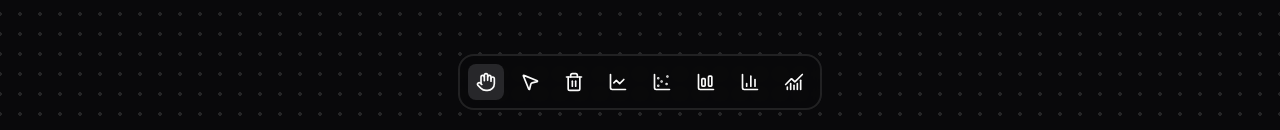
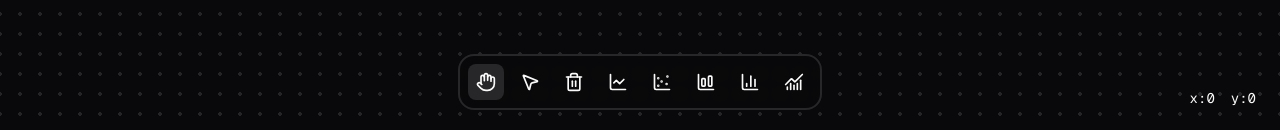
Before and after one commit to minollisantiago/Plots_workbench, a React (Vite) app in the folder client/: page / in a window 1280 px wide. Shown: the part 666-796 px from the top of the page. Built offline with nearby package versions, Linux system fonts and the light colour scheme.

Commit message:
Feat: new canvas are rendered at the center of the screen always, even after the user pans around the screen

```diff
--- a/client/src/App.tsx
+++ b/client/src/App.tsx
@@ -1,10 +1,12 @@
 import './styles/style.css';
+import { useState } from 'react';
 import { useToolState } from '@/hooks/use-tool-state';
 import { CanvasContainer } from '@/components/plots/ui';
 import { PlotCanvas } from '@/components/plots/plot-canvas';
 import { CanvasWorkspace, Dock, Bookmarks } from '@/components/ui/custom';
 
 function App() {
+  const [workspacePosition, setWorkspacePosition] = useState({ x: 0, y: 0 });
 
   const {
     selectedDockTool, canvases, IsWorkspaceDraggable,
@@ -17,11 +19,16 @@ function App() {
 
       <Bookmarks />
 
-      <CanvasWorkspace isDraggable={IsWorkspaceDraggable} resetPositionThreshold={1000}>
+      <CanvasWorkspace
+        isDraggable={IsWorkspaceDraggable}
+        resetPositionThreshold={1000}
+        onPositionChange={setWorkspacePosition}
+      >
         {canvases.map((id, index) => (
           <CanvasContainer
             key={id}
             id={id}
+            parentPosition={workspacePosition}
             canvasOffset={index * 12}
             zIndex={canvases.indexOf(id) + 1}
             isDraggable={IsCanvasDraggable}
--- a/client/src/components/plots/ui/canvas-container.tsx
+++ b/client/src/components/plots/ui/canvas-container.tsx
@@ -4,21 +4,23 @@ import { Button } from "@/components/ui/button"
 import { useState, useRef, MouseEvent, ReactNode } from "react";
 
 interface Props {
-  id: string
-  canvasHeight?: string
-  canvasWidth?: string
-  canvasOffset?: number
-  zIndex: number
-  isDraggable: boolean
-  onFocus: (id: string) => void
-  onRemove?: () => void
-  children?: ReactNode
+  id: string;
+  canvasHeight?: string;
+  canvasWidth?: string;
+  parentPosition?: { x: number, y: number };
+  canvasOffset?: number;
+  zIndex: number;
+  isDraggable: boolean;
+  onFocus: (id: string) => void;
+  onRemove?: () => void;
+  children?: ReactNode;
 }
 
 export const CanvasContainer = ({
   id,
   canvasHeight,
   canvasWidth,
+  parentPosition = { x: 0, y: 0 },
   canvasOffset,
   zIndex,
   isDraggable,
@@ -34,8 +36,8 @@ export const CanvasContainer = ({
 
   const [position, setPosition] = useState<Record<string, number>>(() => {
     return {
-      x: Math.max(0, (window.innerWidth - defaultSize.width) / 2) + (canvasOffset ? canvasOffset : 0),
-      y: Math.max(0, (window.innerHeight - defaultSize.height) / 2) + (canvasOffset ? canvasOffset : 0),
+      x: Math.max(0, (window.innerWidth - defaultSize.width) / 2) + (canvasOffset ? canvasOffset : 0) - parentPosition.x,
+      y: Math.max(0, (window.innerHeight - defaultSize.height) / 2) + (canvasOffset ? canvasOffset : 0) - parentPosition.y,
     }
   });
 
--- a/client/src/components/ui/custom/dock/dock.tsx
+++ b/client/src/components/ui/custom/dock/dock.tsx
@@ -26,7 +26,7 @@ export const Dock = ({ selectedTool, onSelect }: Props) => {
   return (
     <div
       className="fixed bottom-6 left-1/2 -translate-x-1/2 flex items-center
-      gap-2 p-2 rounded-2xl bg-background/90 backdrop-blur-sm border-2 border-white/10 z-50"
+      gap-2 p-2 rounded-2xl bg-background/90 backdrop-blur-sm border-2 z-50"
     >
 
       {DOCK_TOOLS.map((tool) => {
--- a/client/src/components/ui/custom/workspace/canvas-workspace.tsx
+++ b/client/src/components/ui/custom/workspace/canvas-workspace.tsx
@@ -8,10 +8,11 @@ import { Tooltip, TooltipContent, TooltipProvider, TooltipTrigger } from "@/comp
 interface Props {
   isDraggable: boolean;
   resetPositionThreshold?: number;
+  onPositionChange?: (position: { x: number, y: number }) => void;
   children: ReactNode;
 }
 
-export const CanvasWorkspace = ({ isDraggable, resetPositionThreshold, children }: Props) => {
+export const CanvasWorkspace = ({ isDraggable, resetPositionThreshold, onPositionChange, children }: Props) => {
   const [position, setPosition] = useState<Record<string, number>>({ x: 0, y: 0 });
   const [isDragging, setIsDragging] = useState(false);
 
@@ -30,10 +31,12 @@ export const CanvasWorkspace = ({ isDraggable, resetPositionThreshold, children
 
   const handleDrag = (e: MouseEvent) => {
     if (!isDragging) return;
-    setPosition({
+    const newPosition = {
       x: e.clientX - dragOffset.current.x,
       y: e.clientY - dragOffset.current.y,
-    });
+    }
+    setPosition(newPosition);
+    onPositionChange?.(newPosition);
   };
 
   const handleDragEnd = () => {
@@ -42,7 +45,9 @@ export const CanvasWorkspace = ({ isDraggable, resetPositionThreshold, children
   };
 
   const resetPosition = () => {
-    setPosition({ x: 0, y: 0 });
+    const newPosition = { x: 0, y: 0 };
+    setPosition(newPosition);
+    onPositionChange?.(newPosition);
   }
 
   // custom hook for keybind actions
@@ -62,9 +67,14 @@ export const CanvasWorkspace = ({ isDraggable, resetPositionThreshold, children
       onMouseLeave={handleDragEnd}
       onMouseDown={handleDragStart}
     >
+
+      {/* Center workspace button */}
       {
         (Math.abs(position.x) > resetThreshold || Math.abs(position.y) > resetThreshold) &&
-        <div className="fixed bottom-6 left-2 flex items-center p-2 rounded-2xl bg-background/90 backdrop-blur-sm border-2 border-white/10 z-50">
+        <div
+          className="fixed bottom-6 left-2 flex items-center p-2 rounded-2xl
+          bg-background/90 backdrop-blur-sm border-2 z-50"
+        >
           <TooltipProvider delayDuration={TooltipConfig.delayDuration} skipDelayDuration={TooltipConfig.skipDelayDuration}>
             <Tooltip>
               <TooltipTrigger asChild>
@@ -84,6 +94,16 @@ export const CanvasWorkspace = ({ isDraggable, resetPositionThreshold, children
           </TooltipProvider>
         </div>
       }
+
+      {/* Coordinates display */}
+      <div
+        className="fixed bottom-2 right-2 h-14 w-auto p-2 px-4 flex flex-row gap-4 items-center justify-center z-50"
+      >
+        <p className="text-sm font-mono">{`x:${position.x}`}</p>
+        <p className="text-sm font-mono">{`y:${position.y}`}</p>
+      </div>
+
+      {/* Workspace & children */}
       <div
         className="absolute h-screen w-screen inset-0 bg-inherit"
         style={{
--- a/client/src/styles/style.css
+++ b/client/src/styles/style.css
@@ -927,6 +927,10 @@ body {
   left: 50%;
 }
 
+.left-2 {
+  left: 0.5rem;
+}
+
 .left-\[50\%\] {
   left: 50%;
 }
@@ -959,16 +963,12 @@ body {
   top: 50%;
 }
 
-.top-6 {
-  top: 1.5rem;
-}
-
-.bottom-10 {
-  bottom: 2.5rem;
-}
-
-.left-2 {
-  left: 0.5rem;
+.bottom-2 {
+  bottom: 0.5rem;
+}
+
+.bottom-1 {
+  bottom: 0.25rem;
 }
 
 .z-50 {
@@ -1024,6 +1024,10 @@ body {
   height: 3rem;
 }
 
+.h-14 {
+  height: 3.5rem;
+}
+
 .h-16 {
   height: 4rem;
 }
@@ -1068,10 +1072,6 @@ body {
   height: 100vh;
 }
 
-.h-24 {
-  height: 6rem;
-}
-
 .max-h-\[300px\] {
   max-height: 300px;
 }
@@ -1150,10 +1150,6 @@ body {
 
 .w-screen {
   width: 100vw;
-}
-
-.w-24 {
-  width: 6rem;
 }
 
 .min-w-10 {
@@ -1419,10 +1415,6 @@ body {
   border-color: hsl(var(--muted));
 }
 
-.border-white\/10 {
-  border-color: rgb(255 255 255 / 0.1);
-}
-
 .border-l-transparent {
   border-left-color: transparent;
 }
@@ -1489,21 +1481,6 @@ body {
 
 .bg-transparent {
   background-color: transparent;
-}
-
-.bg-rose-400 {
-  --tw-bg-opacity: 1;
-  background-color: rgb(251 113 133 / var(--tw-bg-opacity, 1));
-}
-
-.bg-rose-100 {
-  --tw-bg-opacity: 1;
-  background-color: rgb(255 228 230 / var(--tw-bg-opacity, 1));
-}
-
-.bg-rose-800 {
-  --tw-bg-opacity: 1;
-  background-color: rgb(159 18 57 / var(--tw-bg-opacity, 1));
 }
 
 .p-0 {
```
Also changed, not shown: client/src/hooks/index.ts (deleted).
